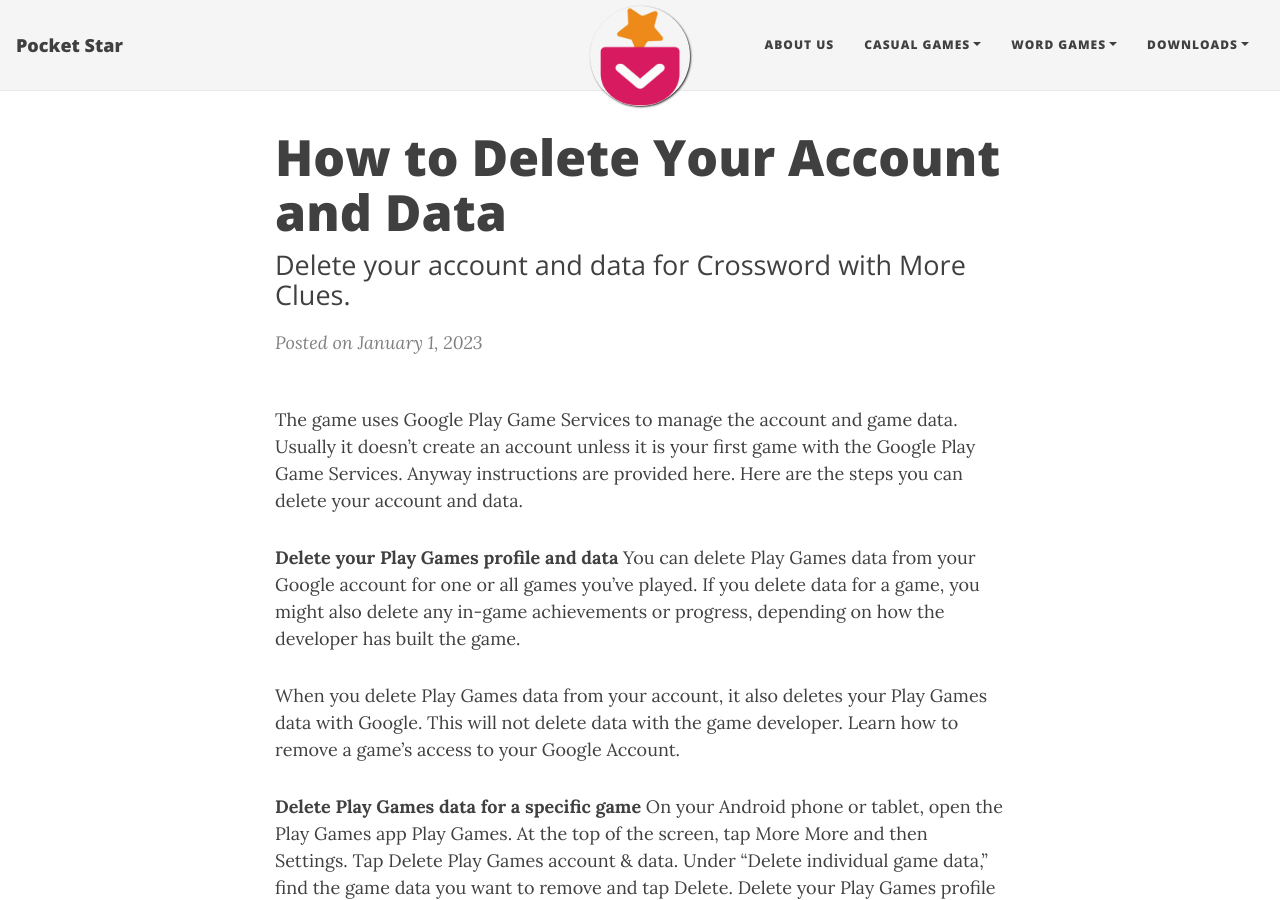
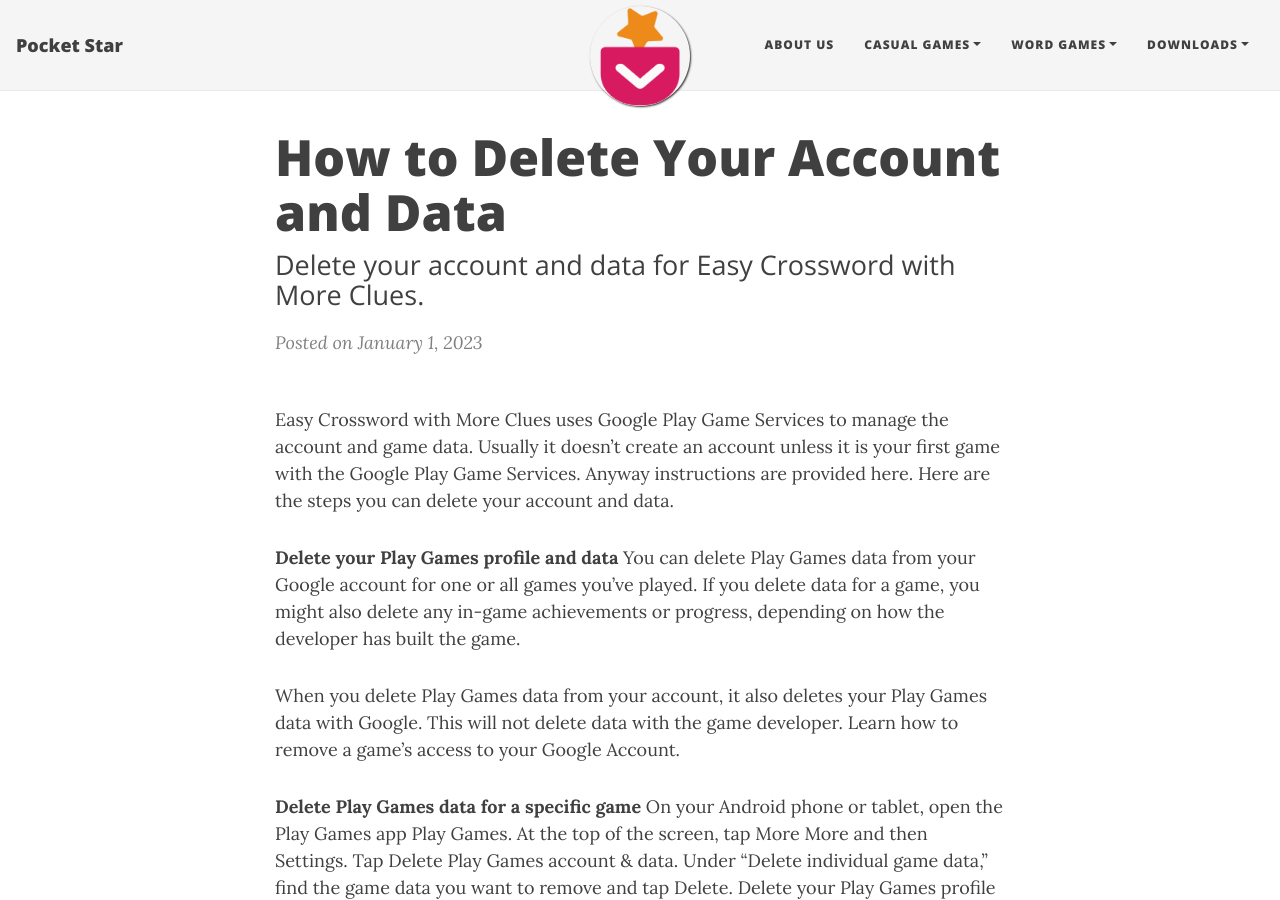
Before and after one commit to bitdream/bitdream.github.io, a Jekyll site: the page built from _posts/2023-01-01-account-deleting-android.md, in a window 1280 px wide and 900 px high. Built offline with Jekyll 4.4.1, drawn with Linux system fonts in a browser that asks for light colours; nearby versions of some CDN libraries.

Commit message:
Update 2023-01-01-account-deleting-android.md

```diff
--- a/_posts/2023-01-01-account-deleting-android.md
+++ b/_posts/2023-01-01-account-deleting-android.md
@@ -1,13 +1,13 @@
 ---
 layout: post
 title: How to Delete Your Account and Data
-subtitle: Delete your account and data for Crossword with More Clues.
+subtitle: Delete your account and data for Easy Crossword with More Clues.
 tags: [Crossword, Tutorial, Word Game, Puzzle]
 comments: true
 ---
 
 
-The game uses Google Play Game Services to manage the account and game data. Usually it doesn't create an account unless it is your first game with the Google Play Game Services. Anyway instructions are provided here.
+Easy Crossword with More Clues uses Google Play Game Services to manage the account and game data. Usually it doesn't create an account unless it is your first game with the Google Play Game Services. Anyway instructions are provided here.
 Here are the steps you can delete your account and data.
 
 **Delete your Play Games profile and data**
```
